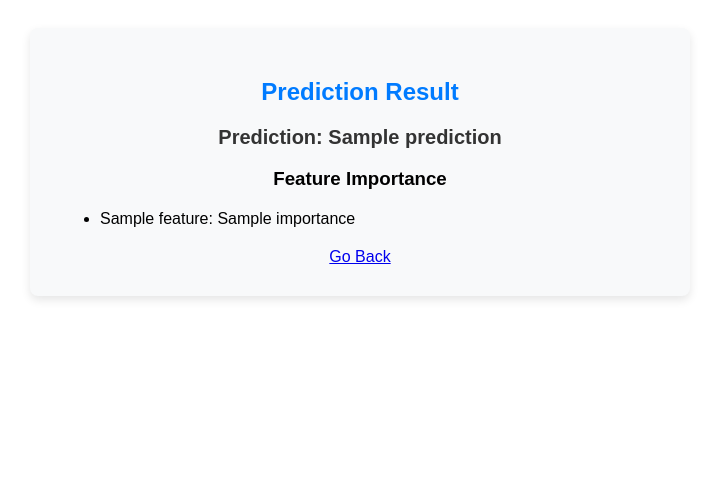
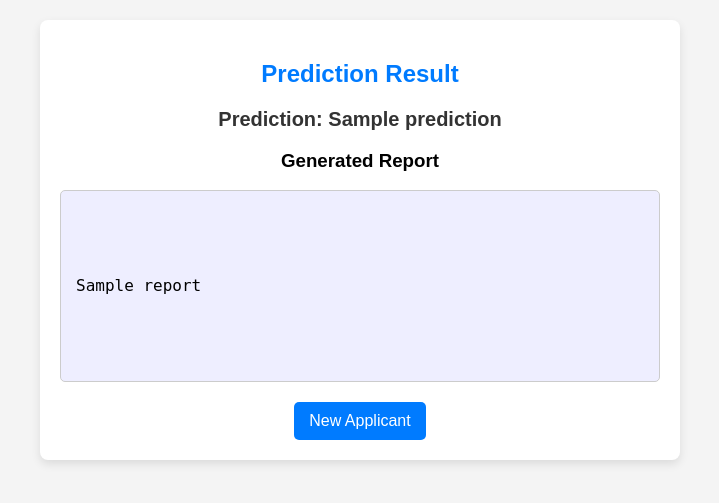
Before and after one commit to cdacPrj/Loan_defaulter_predicition_web_app, a Flask app: template templates/result.html in a window 1280 px wide. Shown: the top 503 px of the page, without its empty margins (280-999 px from the left). Run offline with Flask 3, Linux system fonts and the light colour scheme; the template is opened without the code that fills it: most values are stand-ins (such as "Sample title", 1, 10 or a date in 2020); parts of the project's set-up code (start-up, migrations or seed data) failed here and were passed over; some libraries are stand-ins or nearby versions.

Commit message:
LLM added result html formatting needed

```diff
--- a/app.py
+++ b/app.py
@@ -4,6 +4,15 @@ import numpy as np
 import shap
 import pickle
 import bz2
+import configparser
+import os
+from langchain_groq import ChatGroq
+from langchain_core.messages import HumanMessage, SystemMessage
+from langchain_core.output_parsers import StrOutputParser
+
+
+
+
 
 # load model with joblib
 # model =joblib.load("random_forest_modelv2.pkl")
@@ -70,6 +79,76 @@ def get_features_imp_using_shap(model,inp):
 
 
 
+def LLM_connection(feature_importance_dict,model_prediction):
+    config = configparser.ConfigParser()
+    config.read('config.ini')
+    groq = config['groq']
+    os.environ['GROQ_API_KEY'] = groq.get('GROQ_API_KEY')
+
+    messages = [
+    # SystemMessage(content='''You are a Senior Underwriter at an NBFC responsible for assessing loan applications.
+    # You have conducted a thorough analysis considering 27 key factors that influence default risk.
+    # You have been provided with the feature importance scores from a predictive model.
+
+    # The model's prediction is as follows:
+    # - 1 indicates the applicant is predicted to default.
+    # - 0 indicates the applicant is predicted not to default.
+
+    # Based on this data, generate a concise, professional loan assessment report, summarizing the key reasons behind the loan approval or rejection decision.
+
+    # Ensure the report is structured with:
+    # 1. **Introduction** : A brief summary of the applicant's profile.
+    # 2. **Key Risk Indicators** : The top contributing factors influencing the model's decision.
+    # 3. **Analysis & Justification** : A reasoned explanation of why the model predicted a default (or non-default).
+    # 4. **Recommendation** : A final underwriting decision with supporting rationale.
+    # '''),
+    SystemMessage(content='''You are a Senior Underwriter at an NBFC responsible for assessing loan applications.
+    You have conducted a thorough analysis considering 27 key factors that influence default risk.
+    You have been provided with the feature importance scores from a predictive model.
+
+    The model's prediction is as follows:
+    - 1 indicates the applicant is predicted to default.
+    - 0 indicates the applicant is predicted not to default.
+
+    ### Formatting Instructions:
+    This content will be displayed inside an HTML page within a container with limited width (600px) and a scrollable text box.
+    Ensure the report is **concise, well-structured, and easy to read** while keeping text within readable limits.
+
+    **Use the following structure:**
+    1. **Introduction** : A brief summary of the applicant's profile.
+    2. **Key Risk Indicators** : List the top 3-5 contributing factors with a short explanation.
+    3. **Analysis & Justification** : Provide a clear and **concise** explanation of the model's decision in 4-6 sentences.
+    4. **Recommendation** : Clearly state whether the loan should be **approved** or **rejected**, with a strong supporting rationale.
+
+    **Formatting Guidelines:**
+    - Use **short paragraphs** (max 2-3 lines per paragraph) to ensure readability.
+    - Use **bullet points** for key indicators.
+    - **Avoid overly long text blocks**, as the report is displayed inside a limited-height box.
+    - Ensure professional, formal tone.
+
+    Output an **easy-to-read, well-formatted report** that fits neatly within the provided HTML structure.'''),
+
+
+        HumanMessage(content=f'''Provide a formal report evaluating a loan application based on the given model's predictions.
+
+    ### Loan Assessment Report:
+    - **Applicant Overview:** A brief summary of the applicant's profile.
+    - **Key Risk Indicators:** The top contributing factors influencing the model's decision.
+    - **Analysis & Justification:** A reasoned explanation of why the model predicted a default (or non-default).
+    - **Recommendation:** A final underwriting decision with supporting rationale.
+
+    ### Additional Information:
+    - **Feature Importance Scores:** {feature_importance_dict}
+    - **Model Prediction:** {"Defaulter" if model_prediction == 1 else "Not a Defaulter"}
+    ''')
+    ]
+    parser = StrOutputParser()
+    model = ChatGroq(model="llama3-8b-8192")
+
+    chain = model | parser
+    return chain.invoke(messages)
+
+
 
 
 app=Flask(__name__)
@@ -94,14 +173,18 @@ def predict():
        "Education_Master's", 'Education_PhD']
 
     prediction = model.predict(model_input_features.reshape(1, -1))
-    output = 'Defaulter' if prediction[0] == 1 else 'Not a defaulter'
+    output = 'Defaulter' if prediction[0] == 1 else 'Not a Defaulter'
 
     feature_importance=get_features_imp_using_shap(model,model_input_features)
 
     # features after one hot encoding
     feature_importance_dict = dict(zip(columnNames, feature_importance))
 
-    return render_template('result.html', prediction=output, feature_importance=feature_importance_dict)
+
+    # LLM summarization
+    report =LLM_connection(feature_importance_dict,prediction)
+
+    return render_template('result.html', prediction=output, feature_importance=feature_importance_dict,report=report)
 
 if __name__ == "__main__":
     app.run(debug=True)
--- a/templates/result.html
+++ b/templates/result.html
@@ -7,17 +7,21 @@
     <style>
         body {
             font-family: Arial, sans-serif;
-            background-color: #ffffff;
+            background-color: #f4f4f4;
             text-align: center;
             padding: 20px;
+            margin: 0;
         }
         .container {
-            background: #f8f9fa;
-            padding: 30px;
+            background: white;
+            padding: 20px;
             border-radius: 8px;
             box-shadow: 0px 4px 10px rgba(0, 0, 0, 0.1);
-            max-width: 600px;
+            max-width: 90%;
+            width: 600px;
             margin: auto;
+            word-wrap: break-word;
+            overflow-wrap: break-word;
         }
         h2 {
             color: #007bff;
@@ -25,26 +29,47 @@
         .output {
             font-size: 20px;
             font-weight: bold;
-            margin-top: 20px;
+            margin-top: 15px;
             color: #333;
         }
-        .importance {
+        .report-box {
+            background: #eef;
+            padding: 15px;
+            border-radius: 5px;
+            white-space: pre-wrap;
+            line-height: 1.6;
+            font-size: 16px;
             text-align: left;
+            max-height: 400px;
+            overflow-y: auto;
+            border: 1px solid #ccc;
+        }
+        .back-button {
+            display: inline-block;
             margin-top: 20px;
+            text-decoration: none;
+            background: #007bff;
+            color: white;
+            padding: 10px 15px;
+            border-radius: 5px;
+            font-size: 16px;
+        }
+        .back-button:hover {
+            background: #0056b3;
         }
     </style>
 </head>
 <body>
     <div class="container">
         <h2>Prediction Result</h2>
-        <div class="output">Prediction: {{ prediction }}</div>
-        <h3>Feature Importance</h3>
-        <ul class="importance">
-            {% for feature, importance in feature_importance.items() %}
-                <li>{{ feature }}: {{ importance }}</li>
-            {% endfor %}
-        </ul>
-        <a href="/" style="display: block; margin-top: 20px;">Go Back</a>
+        <div class="output"><strong>Prediction:</strong> {{ prediction }}</div>
+
+        <h3>Generated Report</h3>
+        <div class="report-box">
+            <pre>{{ report }}</pre>
+        </div>
+
+        <a href="/" class="back-button">New Applicant</a>
     </div>
 </body>
 </html>
```
Also changed, not shown: requirements.txt (+204 -12 lines), 1 other file.
